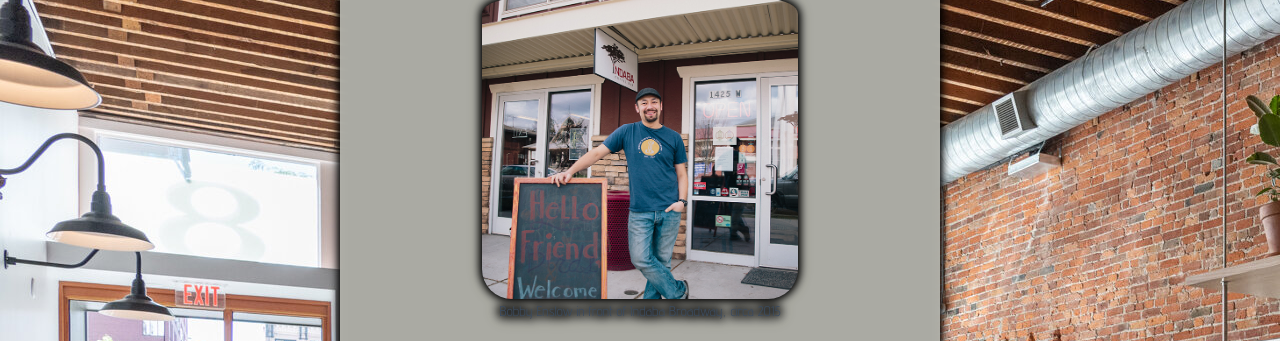
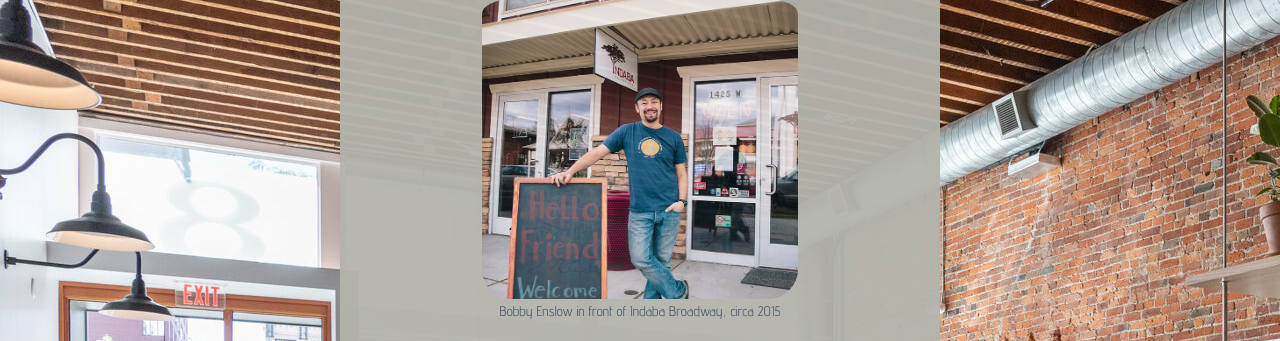
Before and after one commit to VForev/tribute-page-dp-368, a plain HTML site: page index.html in a window 1280 px wide. Shown: the part 148-489 px from the top of the page. Drawn offline with Linux system fonts and the light colour scheme.

Commit message:
done ish

```diff
--- a/styles.css
+++ b/styles.css
@@ -38,7 +38,7 @@
 
  * {
   font-family: Advent Pro;
-  filter: drop-shadow(0 0 4px black);
+  /* filter: drop-shadow(0 0 0 black); */
  }
 
  .image {
```
